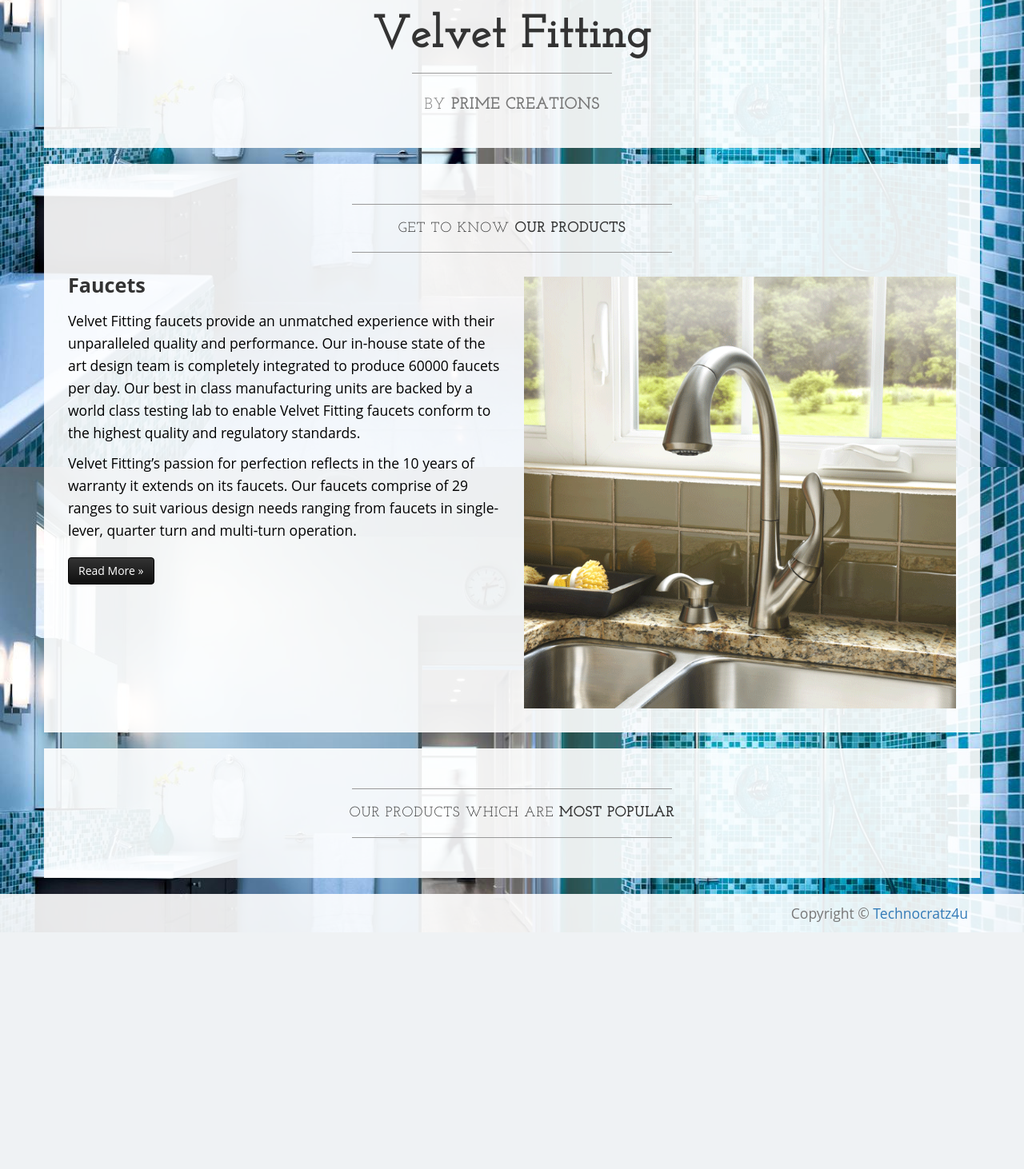
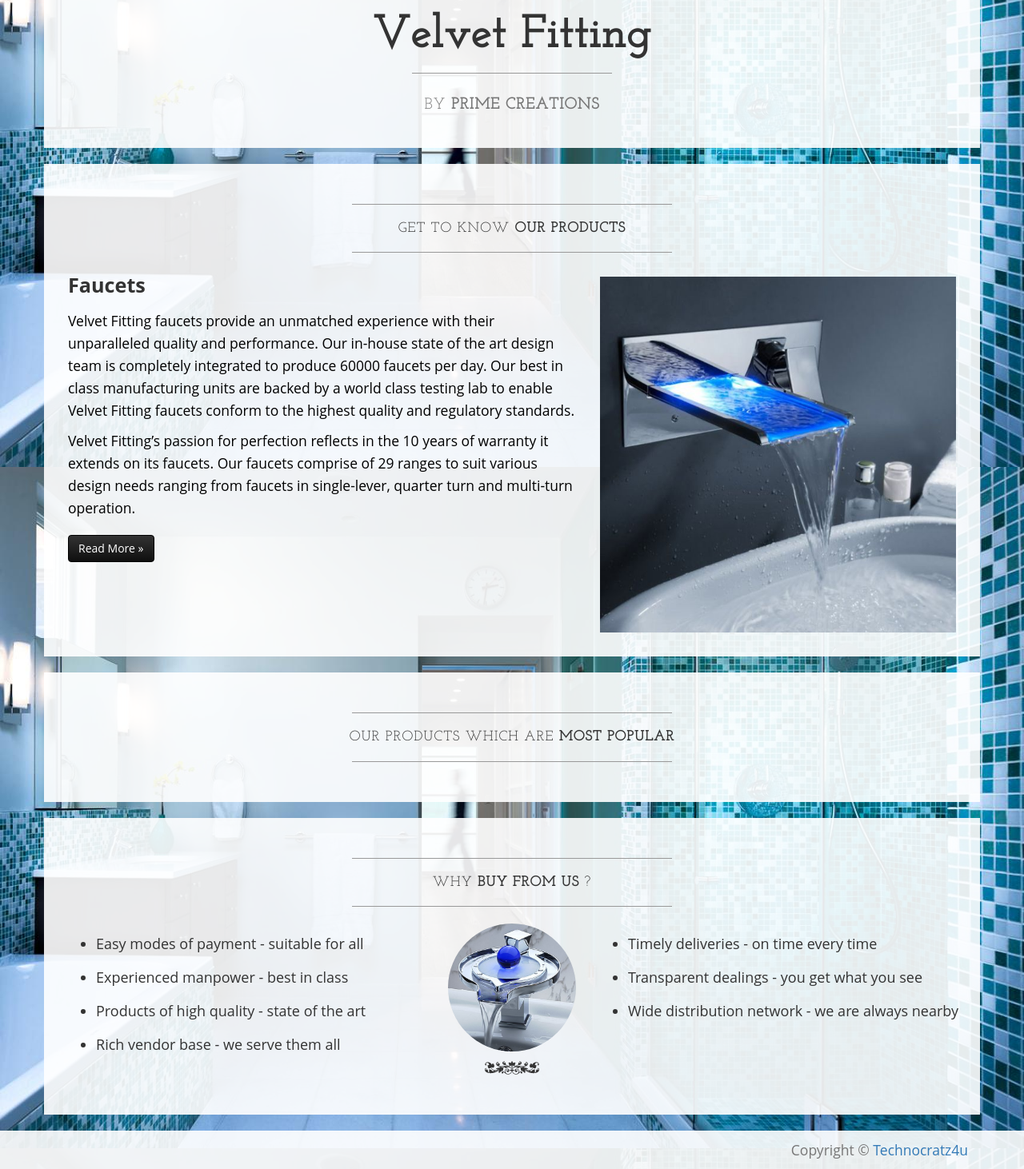
Before and after one commit to technocratz4u/velvetfitting, a PHP site: page / in a window 1280 px wide. Shown: the part 1120-2582 px from the top of the page at 80% size. Before the commit the page ends 2286 px from the top, so only its background shows below. Run offline with PHP 8.4, Linux system fonts and the light colour scheme; some libraries are stand-ins or nearby versions; some web fonts are replaced.

Commit message:
Added Why Buy from Us section

```diff
--- a/static/css/customStyle.css
+++ b/static/css/customStyle.css
@@ -72,6 +72,15 @@ hr {
     letter-spacing: 3px;
 }
 
+.navbar-default .navbar-nav > li > a.active{
+	background: rgba(190,212,225,0.5);
+	color: #333;
+}
+
+.navbar-default .navbar-nav > li > a:hover{
+	background: rgba(190,212,225,0.5);
+	color: #333;
+}
 .img-full {
     min-width: 100%;
 }
@@ -181,6 +190,44 @@ footer p {
 
 #hot-this-week-carousel .product .text h3 a:hover{
 	color: #000;
+}
+
+
+#buy-from-us-body{
+	padding-bottom: 20px;
+}
+
+.buy-from-us-list{
+	padding: 5px 10px;
+	font-size: 18px;
+}
+
+.buy-from-us-list ul {
+	padding-left:178px;
+}
+
+.buy-from-us-list > ul > li{
+	line-height: 42px;
+}
+
+#buy-from-us-banner{
+	padding-top: 1px;
+	padding-bottom: 29px;
+	text-align: center;
+	background-image: url("../img/home_buy_from_us_decor.png");
+	background-repeat: no-repeat;
+	background-position: 50% 100%;
+}
+
+#buy-from-us-img{
+	border-radius: 50%;
+	margin: 0px auto;
+}
+
+#buy-from-us-read-more{
+	padding-top: 10px;
+	padding-bottom: 20px;
+	text-align: center;
 }
 
 .box-title{
@@ -348,6 +395,7 @@ fieldset[disabled] .btn-dark.active {
     .product-second-para{
     	display: none;
     }
+
 }
 
 @media screen and (min-width:992px) {
@@ -358,6 +406,14 @@ fieldset[disabled] .btn-dark.active {
     .product-second-para{
     	display: inherit;
     }
+
+    .buy-from-us-list ul {
+    	padding-left:20px;
+    }
+
+    .buy-from-us-list > ul > li{
+    	line-height: 32px;
+    }
 }
 
 @media screen and (min-width:1200px) {
@@ -365,6 +421,14 @@ fieldset[disabled] .btn-dark.active {
         content: '';
         display: table;
         clear: both;
+    }
+
+    .buy-from-us-list ul {
+    	padding-left:40px;
+    }
+
+    .buy-from-us-list > ul > li{
+    	line-height: 42px;
     }
 }
 
--- a/views/header.php
+++ b/views/header.php
@@ -5,7 +5,7 @@
 <!-- <div class="address-bar">Passionate Bathing...</div> -->
 
 	<!-- Navigation -->
-	<nav id="home-navbar" class="navbar navbar-default" role="navigation">
+	<nav id="home-navbar" class="navbar navbar-default yamm" role="navigation">
 		<div class="container">
 			<!-- Brand and toggle get grouped for better mobile display -->
 			<div class="navbar-header">
@@ -22,7 +22,7 @@
 			<div class="collapse navbar-collapse"
 				id="bs-example-navbar-collapse-1">
 				<ul class="nav navbar-nav">
-					<li><a href="<?php echo __WEB_ROOT?>">Home</a></li>
+					<li><a href="<?php echo __WEB_ROOT?>" class="active">Home</a></li>
 					<li><a href="<?php echo __WEB_ROOT?>/product">Products</a></li>
 					<li><a href="<?php echo __WEB_ROOT?>/about">About</a></li>
 					<li><a href="<?php echo __WEB_ROOT?>/contact">Contact</a></li>
--- a/views/home.php
+++ b/views/home.php
@@ -57,7 +57,7 @@
 					</h2>
 					<hr>
 					<div class="row">
-						<div class="col-sm-6">
+						<div class="col-sm-6 col-lg-7">
 							<p class="box-title"><strong>Faucets</strong></p>
 							<p class="product-first-para">Velvet Fitting faucets provide an unmatched experience with their unparalleled quality and performance.
 								Our in-house state of the art design team is completely integrated to produce 60000 faucets per day.
@@ -68,11 +68,11 @@
 
 							<a href="#" class="btn btn-dark" style="margin:10px 0px 23px 0px;">Read More »</a>
 						</div>
-						<div class="col-sm-6">
+						<div class="col-sm-6 col-lg-5">
 							<img alt="Faucets" class="img-responsive" id="faucets-img"
-							src="<?php echo __WEB_ROOT?>/static/img/kitchen-faucet-bg-pulldowninline.jpg"
-							data-big="<?php echo __WEB_ROOT?>/static/img/kitchen-faucet-bg-pulldowninline.jpg"
-							data-big2x="<?php echo __WEB_ROOT?>/static/img/kitchen-faucet-bg-pulldowninline.jpg" />
+							src="<?php echo __WEB_ROOT?>/static/img/sprinkle.jpg"
+							data-big="<?php echo __WEB_ROOT?>/static/img/sprinkle.jpg"
+							data-big2x="<?php echo __WEB_ROOT?>/static/img/sprinkle.jpg" />
 						</div>
 					</div>
 				</div>
@@ -111,6 +111,38 @@
 			</div>
 		</div>
 
+		<div class="row">
+			<div class="box">
+				<div class="col-lg-12">
+					<hr>
+					<h2 class="intro-text text-center">
+						Why <strong>buy from us</strong> ?
+					</h2>
+					<hr>
+					<div class="row" id="buy-from-us-body">
+						<div class="col-md-5 buy-from-us-list">
+							<ul>
+								<li>Easy modes of payment - suitable for all</li>
+								<li>Experienced manpower - best in class</li>
+								<li>Products of high quality - state of the art</li>
+								<li>Rich vendor base - we serve them all</li>
+							</ul>
+						</div>
+						<div class="col-md-2" id="buy-from-us-banner">
+							<img class="img-responsive" id="buy-from-us-img" src="<?php echo __WEB_ROOT?>/static/img/Frisbee-Design-Waterfall-LED-Faucet.jpeg" alt="Why Buy from Us">
+						</div>
+						<div class="col-md-5 buy-from-us-list">
+							<ul>
+								<li>Timely deliveries - on time every time</li>
+								<li>Transparent dealings - you get what you see</li>
+								<li>Wide distribution network - we are always nearby</li>
+							</ul>
+						</div>
+					</div>
+				</div>
+			</div>
+		</div>
+
 	</div>
 	<!-- /.container -->
 
```
Also changed, not shown: static/img/Frisbee-Design-Waterfall-LED-Faucet.jpeg (added), static/img/home_buy_from_us_decor.png (added).
